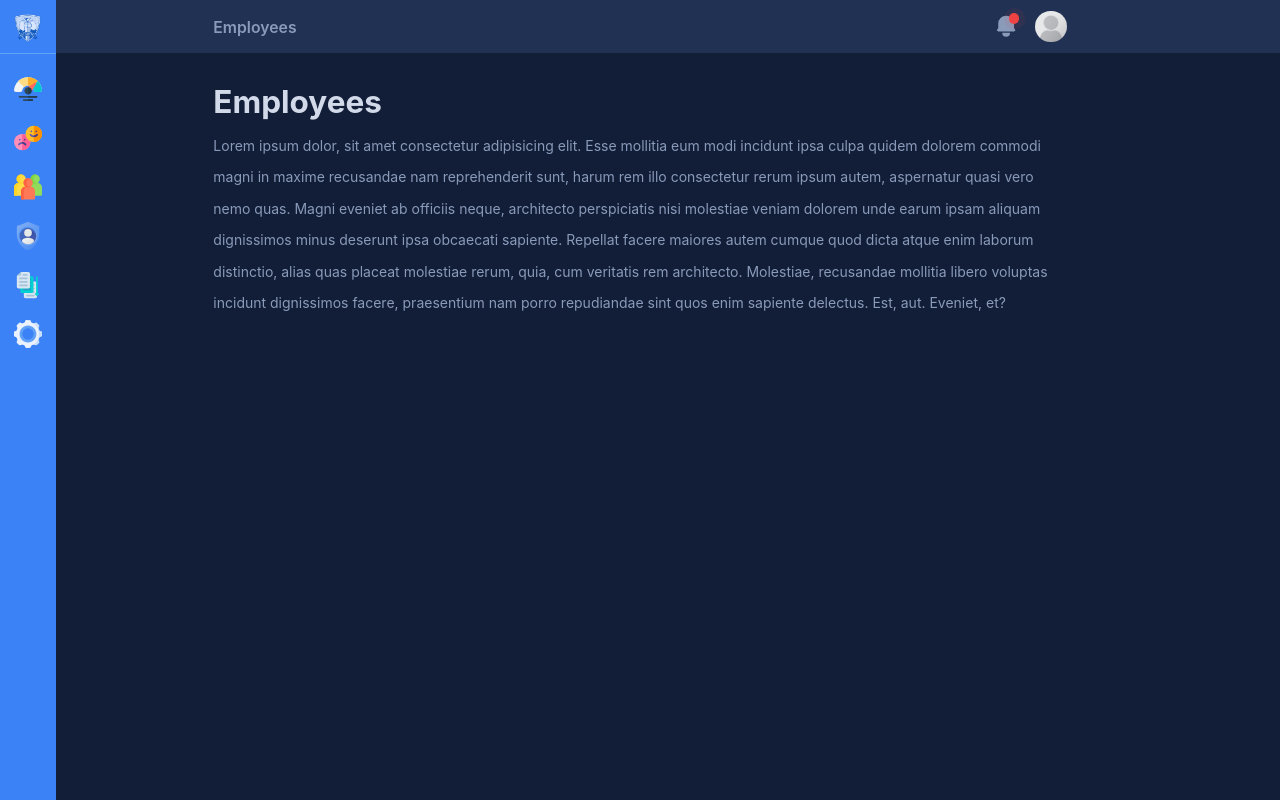
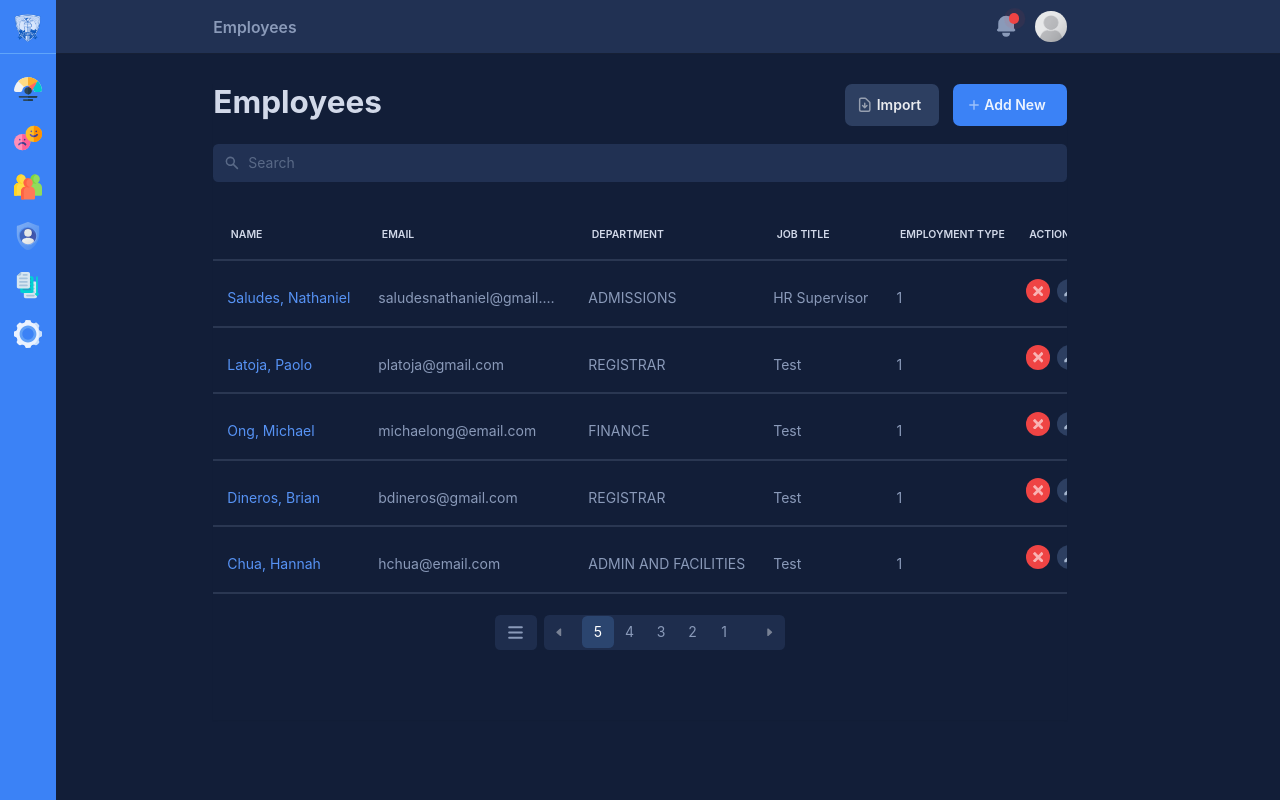
Before and after one commit to NathanSaludes/emmy-next, a Next.js app: page /employees in a window 1280 px wide. Built offline with nearby package versions, Linux system fonts and the light colour scheme.

Commit message:
Create the Employee List for employee page.

```diff
--- a/pages/employees.js
+++ b/pages/employees.js
@@ -1,18 +1,74 @@
+import React from 'react'
 import Head from 'next/head'
+
 import MainLayout from '@/components/layouts/MainLayout'
 import PageHeader from '@/components/PageHeader'
+import Search from '@/components/ListSearch'
+import ListControls from '@/components/ListControls'
+import List from '@/components/List'
+import ListActions from '@/components/ListActions'
+
+import { HiPlus, HiOutlineDocumentDownload } from 'react-icons/hi'
+import { useList } from '@/utils/useList'
+
+// DEBUG --------------------------------------------------------------------
+import employees from '../sample_data/employees.json'
+import Modal from '@/components/Modal'
+const isAdmin = true;
+// --------------------------------------------------------------------------
 
 export default function Employees() {
+
+	const { data, toggleSort, sortedColumn, sortDirection } = useList(employees, 'fingerprintId');
+
+	const headers = React.useMemo(() => ([
+		{ text: 'Name', name: 'name', hidden: false, sortable: true },
+		{ text: 'Email', name: 'email', hidden: false, sortable: true },
+		{ text: 'Department', name: 'department', hidden: false, sortable: true },
+		{ text: 'Job Title', name: 'jobTitle', hidden: false, sortable: true },
+		{ text: 'Employment Type', name: 'employmentStatus', hidden: false, sortable: true },
+		{ text: 'Actions', name: 'actions', hidden: !isAdmin, sortable: false },
+	]), [isAdmin])
+
+	const getData = (data) => {
+		return data?.map(employee => ({
+			...employee,
+			name: `${employee.lastname}, ${employee.firstname}`,
+			actions: (<ListActions />)
+		}))
+	}
+
 	return (
 		<>
 			<Head>
 				<title>Employees</title>
 			</Head>
 			<MainLayout>
-				<PageHeader title="Employees" />
-				<p>
-					Lorem ipsum dolor, sit amet consectetur adipisicing elit. Esse mollitia eum modi incidunt ipsa culpa quidem dolorem commodi magni in maxime recusandae nam reprehenderit sunt, harum rem illo consectetur rerum ipsum autem, aspernatur quasi vero nemo quas. Magni eveniet ab officiis neque, architecto perspiciatis nisi molestiae veniam dolorem unde earum ipsam aliquam dignissimos minus deserunt ipsa obcaecati sapiente. Repellat facere maiores autem cumque quod dicta atque enim laborum distinctio, alias quas placeat molestiae rerum, quia, cum veritatis rem architecto. Molestiae, recusandae mollitia libero voluptas incidunt dignissimos facere, praesentium nam porro repudiandae sint quos enim sapiente delectus. Est, aut. Eveniet, et?
-				</p>
+				<PageHeader title="Employees">
+					<button className="text-white bg-dark-denim-faded text-md text-opacity-90 py-1 md:py-1.5 pr-5 pl-3 mr-4 rounded-lg flex items-center focus:outline-none focus:ring-2 ring-offset-emmy-blue font-semibold">
+						<HiOutlineDocumentDownload className="text-white text-opacity-50 mr-1 text-xl" />
+						Import
+					</button>
+					<button className={`text-white bg-emmy-blue text-md text-opacity-90 py-1 md:py-1.5 pr-6 pl-4 rounded-lg flex items-center focus:outline-none focus:ring-2 ring-offset-emmy-blue font-semibold`}>
+						<HiPlus className="text-white text-opacity-50 mr-1" />
+						Add New
+					</button>
+				</PageHeader>
+				<Search />
+				<div className={`flex flex-col overflow-x-hidden mt-8 mb-6 bg-red-500 bg-opacity-0`}>
+					<List
+						data={getData(data)}
+						headers={headers}
+						primaryColumn="name"
+						toggleSort={toggleSort}
+						sortDirection={sortDirection}
+						sortedColumn={sortedColumn}
+					/>
+				</div>
+				<ListControls />
+				<Modal>
+					Hello World
+				</Modal>
 			</MainLayout>
 		</>
 	)
```
